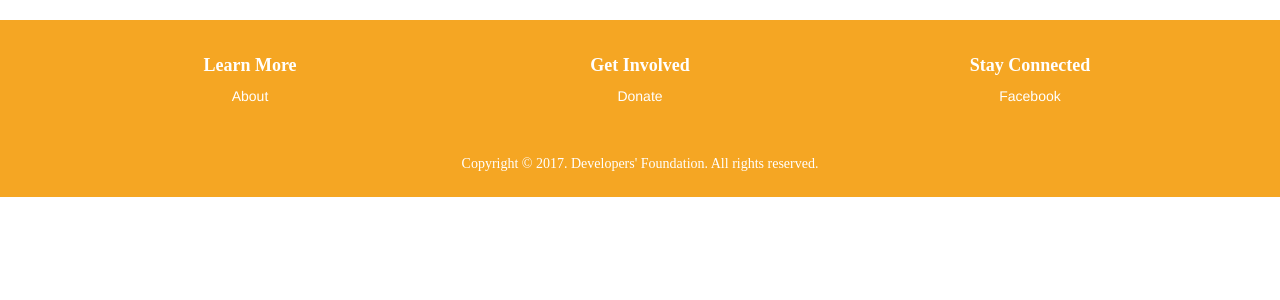
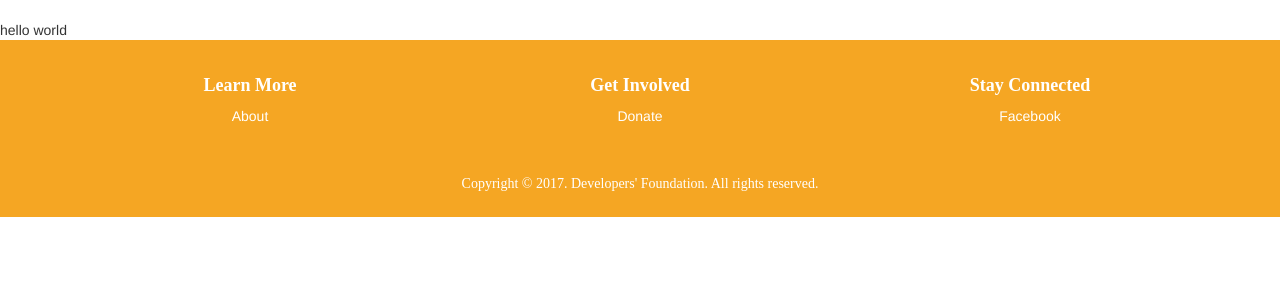
Before and after one commit to Developers-Foundation/dolly, a PHP site: page /about.php in a window 1280 px wide. Shown: the part 105-405 px from the top of the page. Run offline with PHP 8.4, Linux system fonts and the light colour scheme; some libraries are stand-ins or nearby versions.

```diff
--- a/public_html/aboutHTML.php
+++ b/public_html/aboutHTML.php
@@ -1,7 +1,3 @@
-<?php
-/**
- * Created by PhpStorm.
- * User: Michael
- * Date: 2017-01-18
- * Time: 오후 12:40
- */
+<div>
+    hello world
+</div>
```
